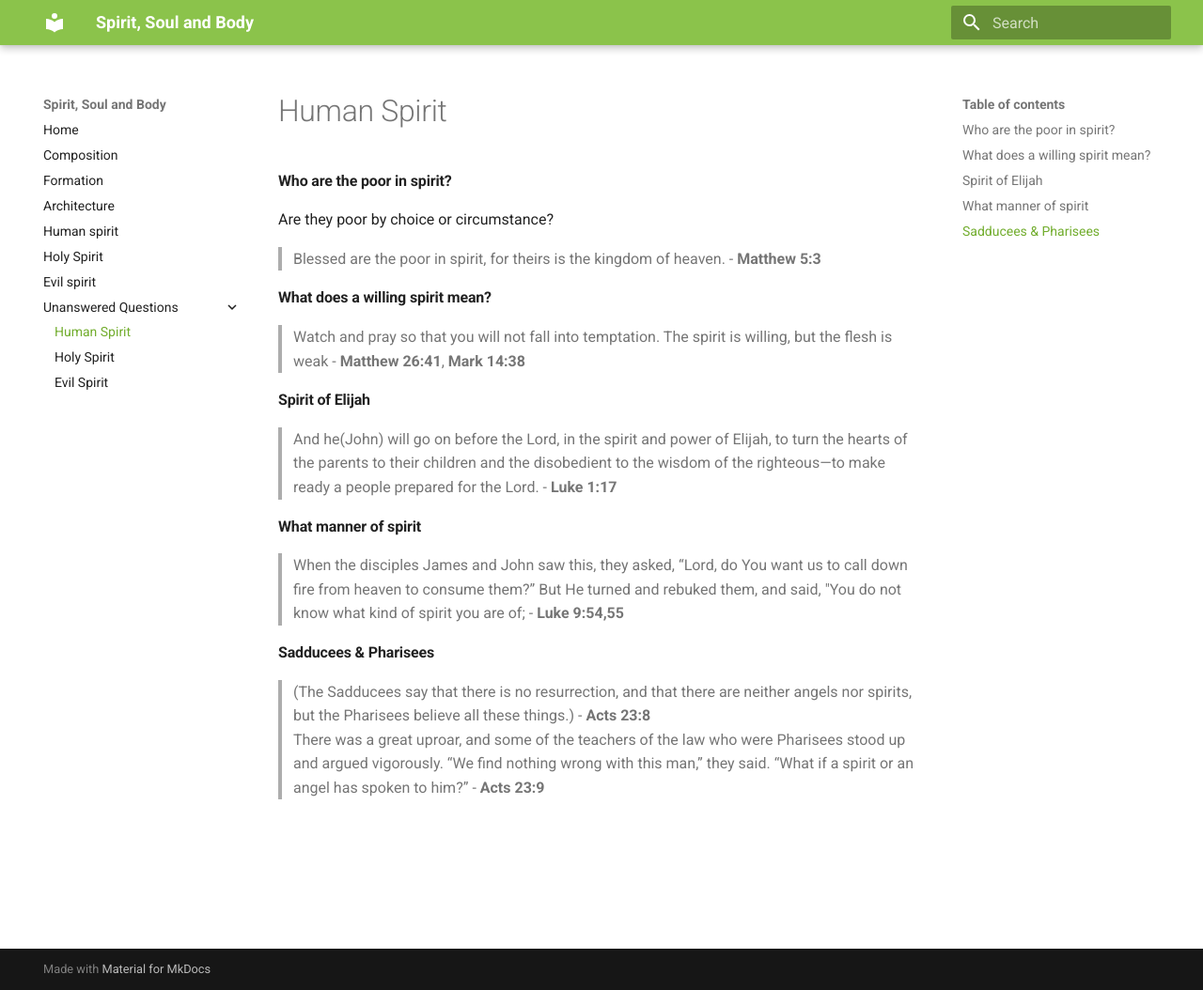
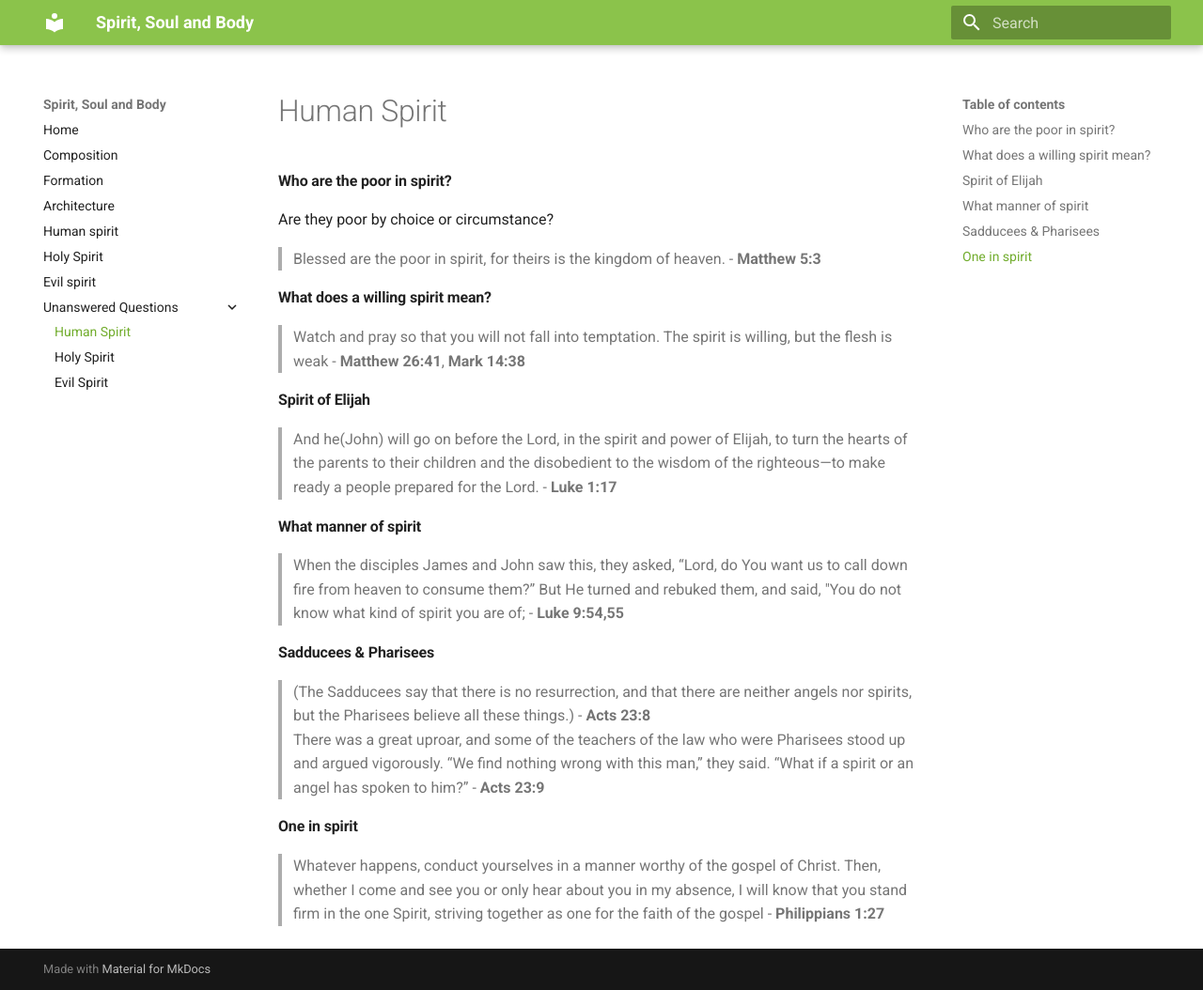
Before and after one commit to onedayatatime/spiritsoulbody, an MkDocs documentation site: the page built from docs/unanswered/human-spirit.md, in a window 1280 px wide and 1054 px high. Shown: the whole window at 94% size. Built offline with MkDocs 1.6.1 and Material for MkDocs 9.7.7, drawn with Linux system fonts in a browser that asks for light colours; old or Windows-style settings are respelled for this version of MkDocs.

Commit message:
Philippians

```diff
--- a/docs/unanswered/human-spirit.md
+++ b/docs/unanswered/human-spirit.md
@@ -14,3 +14,6 @@ Are they poor by choice or circumstance?
 #### Sadducees & Pharisees
 > (The Sadducees say that there is no resurrection, and that there are neither angels nor spirits, but the Pharisees believe all these things.) - **Acts 23:8**
 > There was a great uproar, and some of the teachers of the law who were Pharisees stood up and argued vigorously. “We find nothing wrong with this man,” they said. “What if a spirit or an angel has spoken to him?” - **Acts 23:9**
+
+#### One in spirit
+> Whatever happens, conduct yourselves in a manner worthy of the gospel of Christ. Then, whether I come and see you or only hear about you in my absence, I will know that you stand firm in the one Spirit, striving together as one for the faith of the gospel - **Philippians 1:27**
```
Also changed, not shown: docs/holy-spirit.md (+1 -0 lines).
